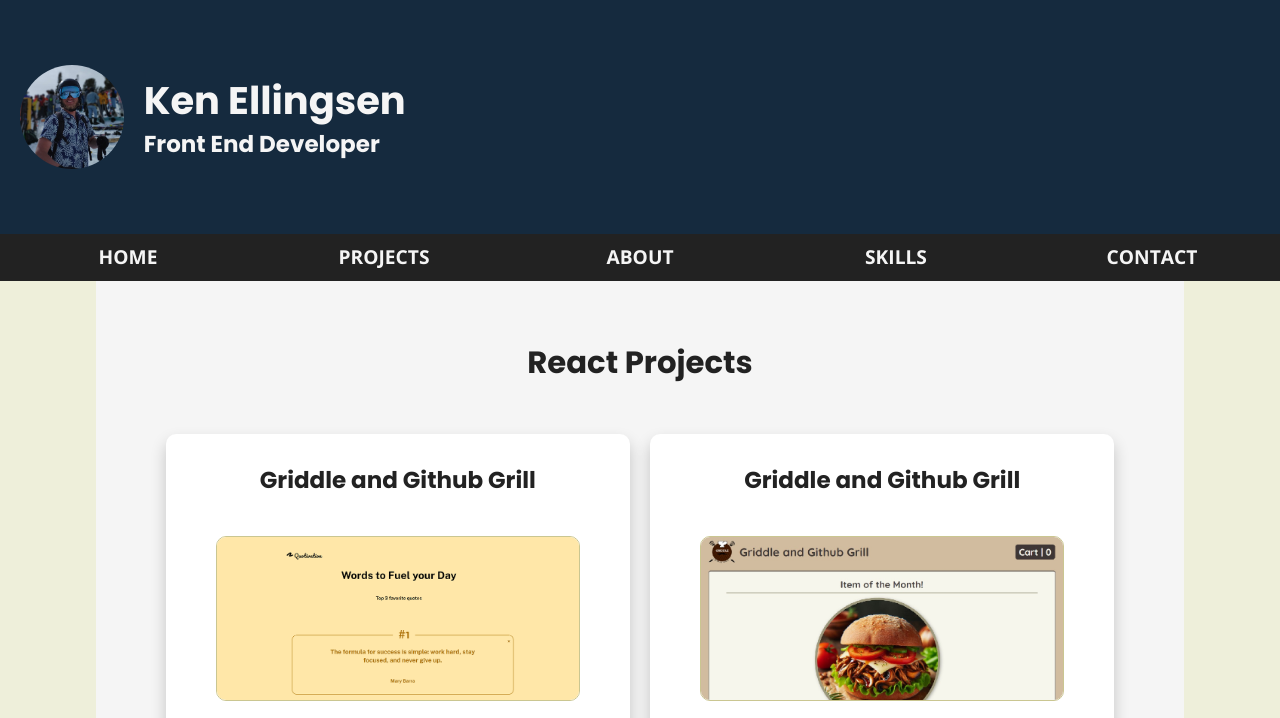
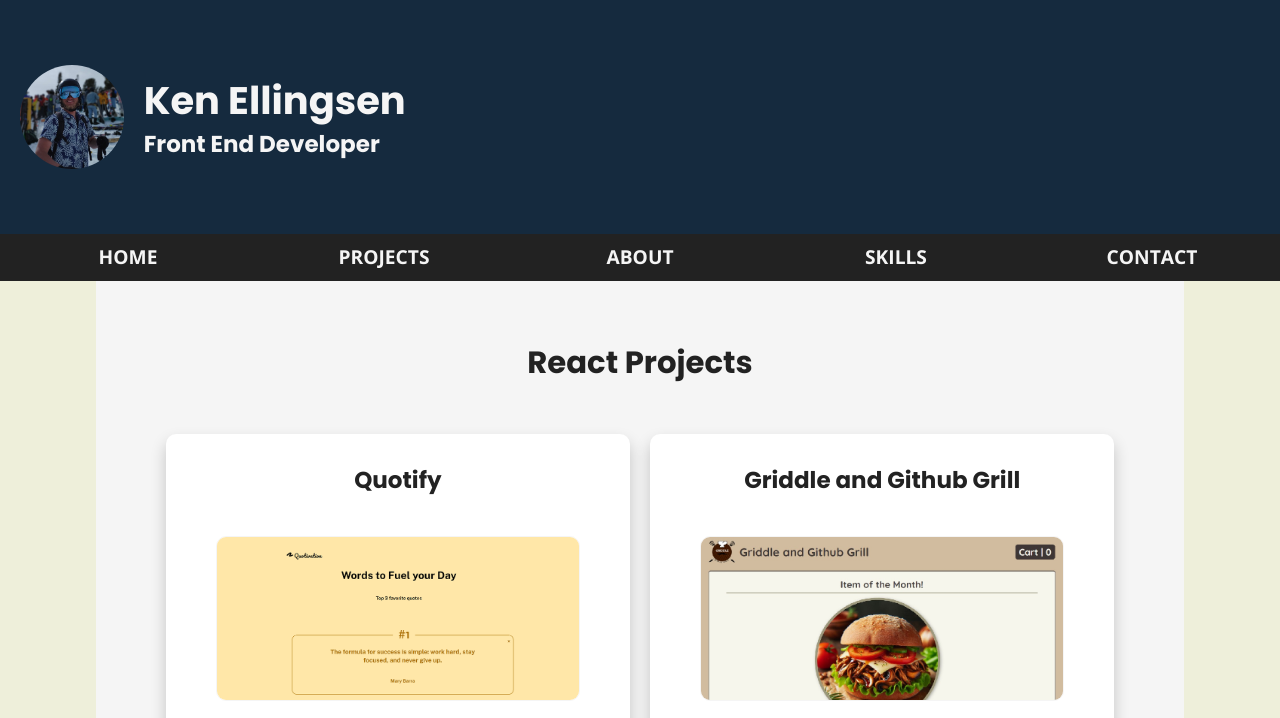
Before and after one commit to ken-ellingsen/portfolio, a website: page projects/index.html in a window 1280 px wide. Shown: the top 718 px of the page. Drawn offline with nearby package versions, Linux system fonts and the light colour scheme.

Commit message:
Styling tweaks

```diff
--- a/css/main.css
+++ b/css/main.css
@@ -553,7 +553,7 @@ footer h2 {
 .project img {
   width: 100%;
   height: auto;
-  border: 1px solid #CAC691;
+  border: 1px solid whitesmoke;
   border-radius: 10px;
   opacity: 1;
   display: block;
--- a/projects/index.html
+++ b/projects/index.html
@@ -67,7 +67,7 @@
         <div class="projects-container">
           <!-- Quotify Project -->
           <div class="project">
-            <h3>Griddle and Github Grill</h3>
+            <h3>Quotify</h3>
             <div class="content-container">
               <a href="https://quotify-project.netlify.app/" target="_blank">
                 <img
```
